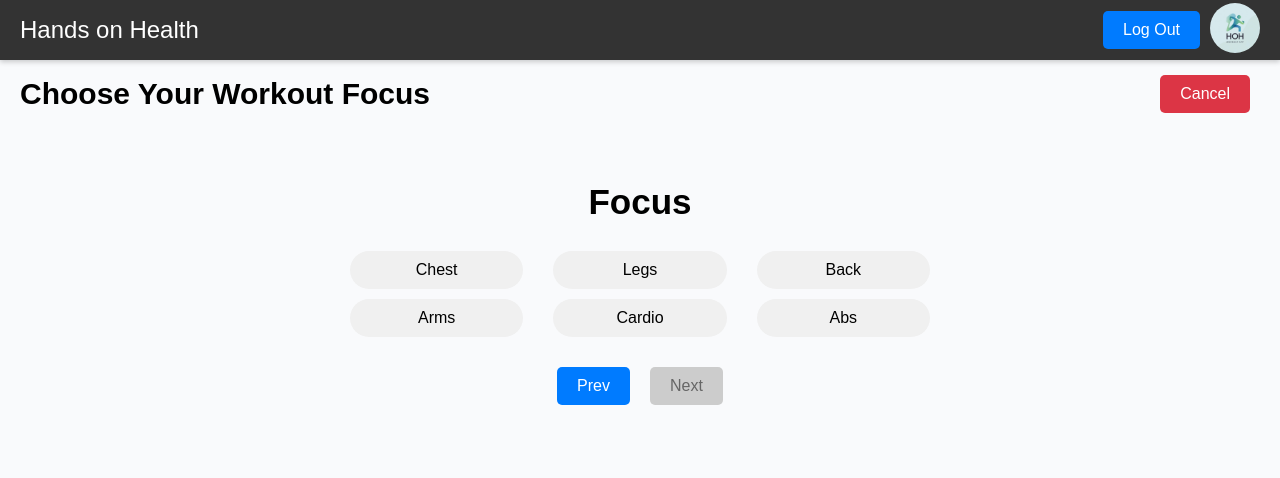
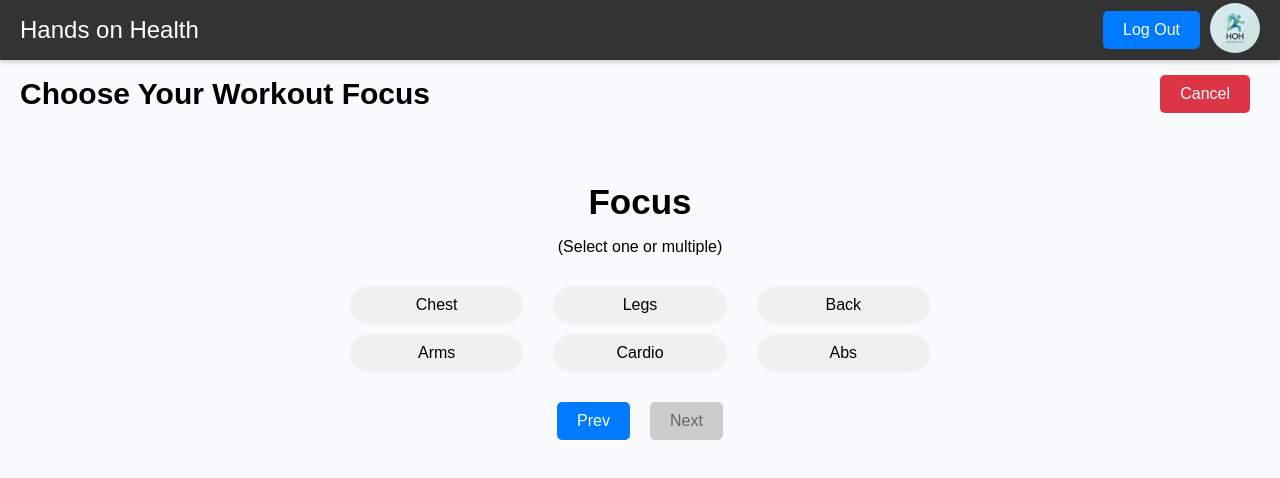
Before and after one commit to weloniheu/Hands-on-Health2, a React (Create React App) app in the folder client/: page /select-focus in a window 1280 px wide. Shown: the top 478 px of the page. Built offline with nearby package versions, Linux system fonts and the light colour scheme.

Commit message:
Added description to select one or multiple in focus section

```diff
--- a/client/src/components/WorkOutPlan/FocusMuscles.tsx
+++ b/client/src/components/WorkOutPlan/FocusMuscles.tsx
@@ -93,6 +93,7 @@ const FocusMusclesView: React.FC = () => {
                     </button>
                 </div>
                 <h2 className="focus">Focus</h2>
+                <p className="description">(Select one or multiple)</p>
                 <div className="muscle-group-container">
                     {muscleGroups.map((group) => (
                         <button
--- a/client/src/components/WorkOutPlan/css/FocusMuscles.css
+++ b/client/src/components/WorkOutPlan/css/FocusMuscles.css
@@ -7,14 +7,14 @@ html {
 }
 
 .focus-muscles-view {
-    font-family: 'Arial', sans-serif;
+    font-family: "Arial", sans-serif;
     text-align: center;
     padding: 0px;
     background-color: #f9fafc;
 }
 
 .subtitle {
-    font-family: 'Arial', sans-serif;
+    font-family: "Arial", sans-serif;
     font-size: 30px;
     margin-top: 15px;
     margin-bottom: 0px;
--- a/client/src/components/WorkOutPlan/css/WorkoutTemplateOptions.css
+++ b/client/src/components/WorkOutPlan/css/WorkoutTemplateOptions.css
@@ -9,14 +9,14 @@ html {
 .focus-muscles-view,
 .duration-page-view,
 .intensity-page-view {
-    font-family: 'Arial', sans-serif;
+    font-family: "Arial", sans-serif;
     text-align: center;
     padding: 0px;
     background-color: #f9fafc;
 }
 
 .subtitle {
-    font-family: 'Arial', sans-serif;
+    font-family: "Arial", sans-serif;
     font-size: 30px;
     margin-top: 15px;
     margin-bottom: 0px;
@@ -50,6 +50,14 @@ html {
 .duration,
 .intensity {
     font-size: 35px;
+}
+
+.focus {
+    margin-bottom: 5px;
+}
+
+.description {
+    margin-bottom: 30px;
 }
 
 .muscle-group-button,
```
